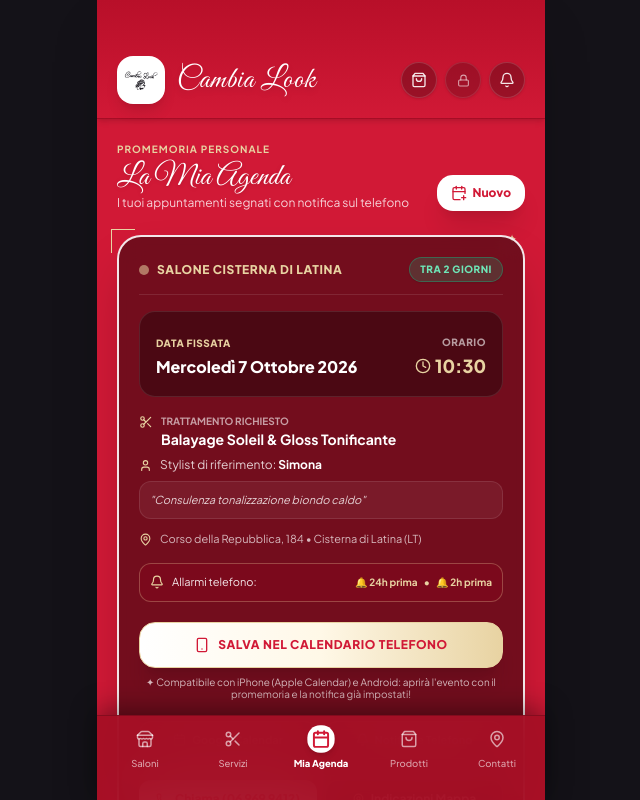
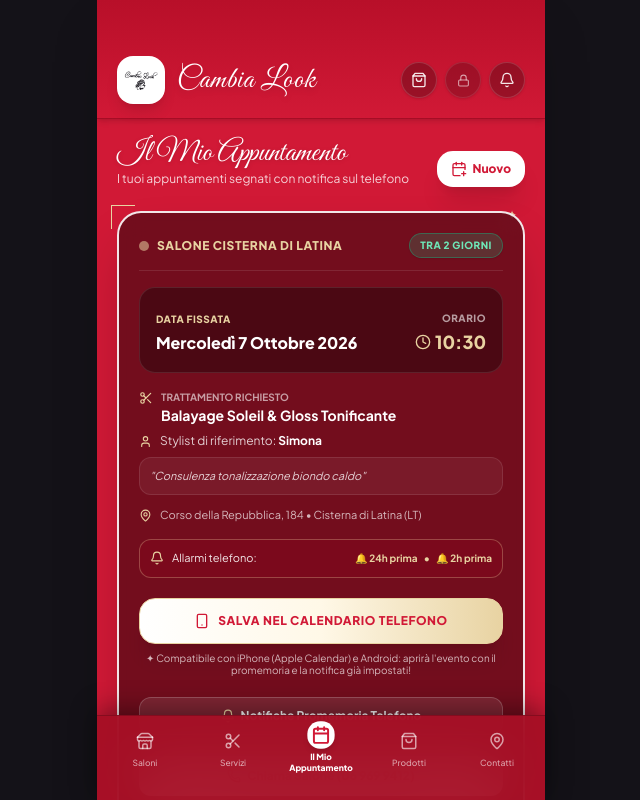
Before and after one commit to GabrieleRicci95/cambia-look, a Next.js app: page / in a window 1280 px wide. Both pictures are taken after a click on the element 640 px from the left and 278 px from the top of the page. Shown: the top 800 px of the page, without its empty margins (319-959 px from the left). Built offline with nearby package versions, Linux system fonts and the light colour scheme; a web font is replaced by a local one.

Commit message:
fix: rimossi pulsanti google calendar e indicazioni mappa, rimossa scritta promemoria personale, rinominata sezione in il mio appuntamento

```diff
--- a/src/app/page.tsx
+++ b/src/app/page.tsx
@@ -1744,9 +1744,8 @@ Fatemi sapere quando la busta è pronta per il ritiro! Pagamento direttamente in
           {/* HEADER SEZIONE */}
           <div className="flex justify-between items-end">
             <div>
-              <span className="text-[10px] font-bold uppercase tracking-widest text-[#E8D3A2]">Promemoria Personale</span>
               <h2 className="text-3xl font-normal font-script text-white drop-shadow">
-                La Mia Agenda
+                Il Mio Appuntamento
               </h2>
               <p className="text-xs text-white/80">
                 I tuoi appuntamenti segnati con notifica sul telefono
@@ -1903,43 +1902,25 @@ Fatemi sapere quando la busta è pronta per il ritiro! Pagamento direttamente in
                         </p>
                       </div>
 
-                      {/* PULSANTI SECONDARI CALENDARIO & NOTIFICHE */}
-                      <div className="grid grid-cols-2 gap-2 pt-1">
-                        <button
-                          onClick={() => openGoogleCalendar(appt)}
-                          className="py-2.5 px-3 rounded-xl bg-white/10 hover:bg-white/20 text-white font-bold text-[11px] flex items-center justify-center gap-1.5 transition-colors border border-white/20"
-                        >
-                          <Calendar size={13} className="text-[#E8D3A2]" />
-                          <span>Google Calendar</span>
-                        </button>
-
+                      {/* NOTIFICHE TELEFONO */}
+                      <div className="pt-1">
                         <button
                           onClick={handleEnablePushNotifications}
-                          className="py-2.5 px-3 rounded-xl bg-white/10 hover:bg-white/20 text-white font-bold text-[11px] flex items-center justify-center gap-1.5 transition-colors border border-white/20"
+                          className="w-full py-2.5 px-3 rounded-xl bg-white/10 hover:bg-white/20 text-white font-bold text-xs flex items-center justify-center gap-1.5 transition-colors border border-white/20"
                         >
-                          <Bell size={13} className="text-[#E8D3A2]" />
-                          <span>Notifiche Telefono</span>
+                          <Bell size={14} className="text-[#E8D3A2]" />
+                          <span>Notifiche Promemoria Telefono</span>
                         </button>
                       </div>
 
-                      {/* CONTATTI DIRETTI AL SALONE (SOLO TELEFONATA E MAPPE) */}
-                      <div className="grid grid-cols-2 gap-2 pt-1 border-t border-white/10">
+                      {/* CONTATTI DIRETTI AL SALONE (SOLO TELEFONATA) */}
+                      <div className="pt-1 border-t border-white/10">
                         <a
                           href={`tel:${salon.phone.replace(/\s+/g, '')}`}
-                          className="py-2.5 rounded-xl bg-white hover:bg-[#E8D3A2] text-[#D11936] font-black text-xs flex items-center justify-center gap-1.5 shadow active:scale-95 transition-all"
+                          className="w-full py-3 rounded-xl bg-white hover:bg-[#E8D3A2] text-[#D11936] font-black text-xs flex items-center justify-center gap-1.5 shadow active:scale-95 transition-all"
                         >
-                          <Phone size={13} />
-                          <span>Chiama ({salon.phone})</span>
-                        </a>
-
-                        <a
-                          href={`https://www.google.com/maps/search/?api=1&query=${encodeURIComponent(salon.address)}`}
-                          target="_blank"
-                          rel="noopener noreferrer"
-                          className="py-2.5 rounded-xl bg-black/40 hover:bg-black/60 text-white font-bold text-xs flex items-center justify-center gap-1.5 border border-white/15"
-                        >
-                          <MapPin size={13} className="text-[#E8D3A2]" />
-                          <span>Indicazioni Mappa</span>
+                          <Phone size={14} />
+                          <span>Chiama Salone ({salon.phone})</span>
                         </a>
                       </div>
 
@@ -3606,7 +3587,7 @@ Fatemi sapere quando la busta è pronta per il ritiro! Pagamento direttamente in
           {[
             { id: "saloni", label: "Saloni", icon: Store },
             { id: "servizi", label: "Servizi", icon: Scissors },
-            { id: "agenda", label: "Mia Agenda", icon: Calendar, badge: myAppointments.length > 0 },
+            { id: "agenda", label: "Il Mio Appuntamento", icon: Calendar, badge: myAppointments.length > 0 },
             { id: "prodotti", label: "Prodotti", icon: ShoppingBag },
             { id: "info", label: "Contatti", icon: MapPin },
           ].map(tab => {
@@ -3626,7 +3607,7 @@ Fatemi sapere quando la busta è pronta per il ritiro! Pagamento direttamente in
                     <span className="absolute -top-0.5 -right-0.5 w-2 h-2 rounded-full bg-[#E8D3A2] ring-2 ring-[#A60F25]" />
                   )}
                 </div>
-                <span className={`text-[9.5px] truncate max-w-[62px] text-center ${isActive ? "font-black text-white" : "font-medium"}`}>
+                <span className={`text-[8.5px] leading-tight text-center max-w-[66px] ${isActive ? "font-black text-white" : "font-medium"}`}>
                   {tab.label}
                 </span>
               </button>
```
